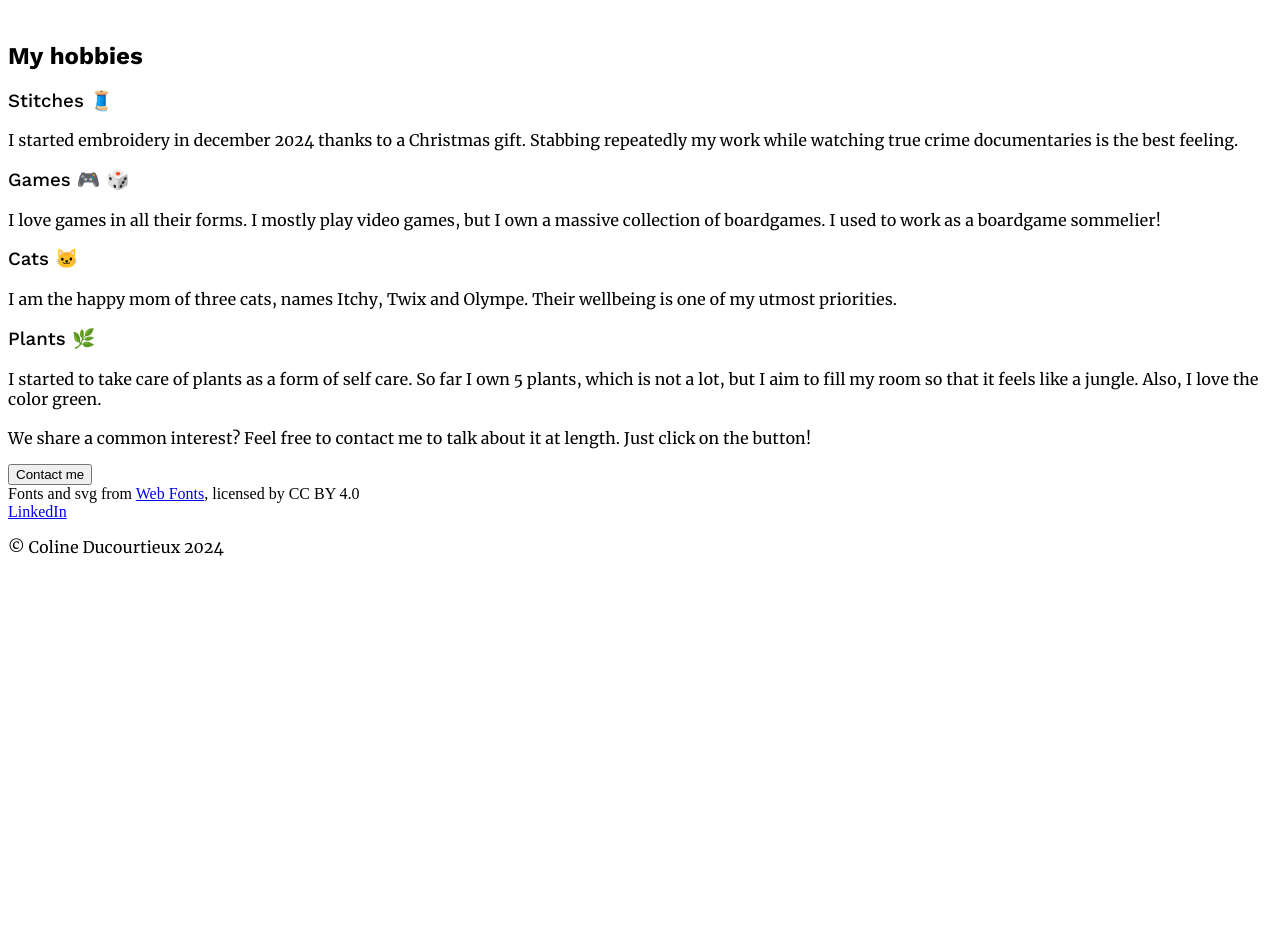
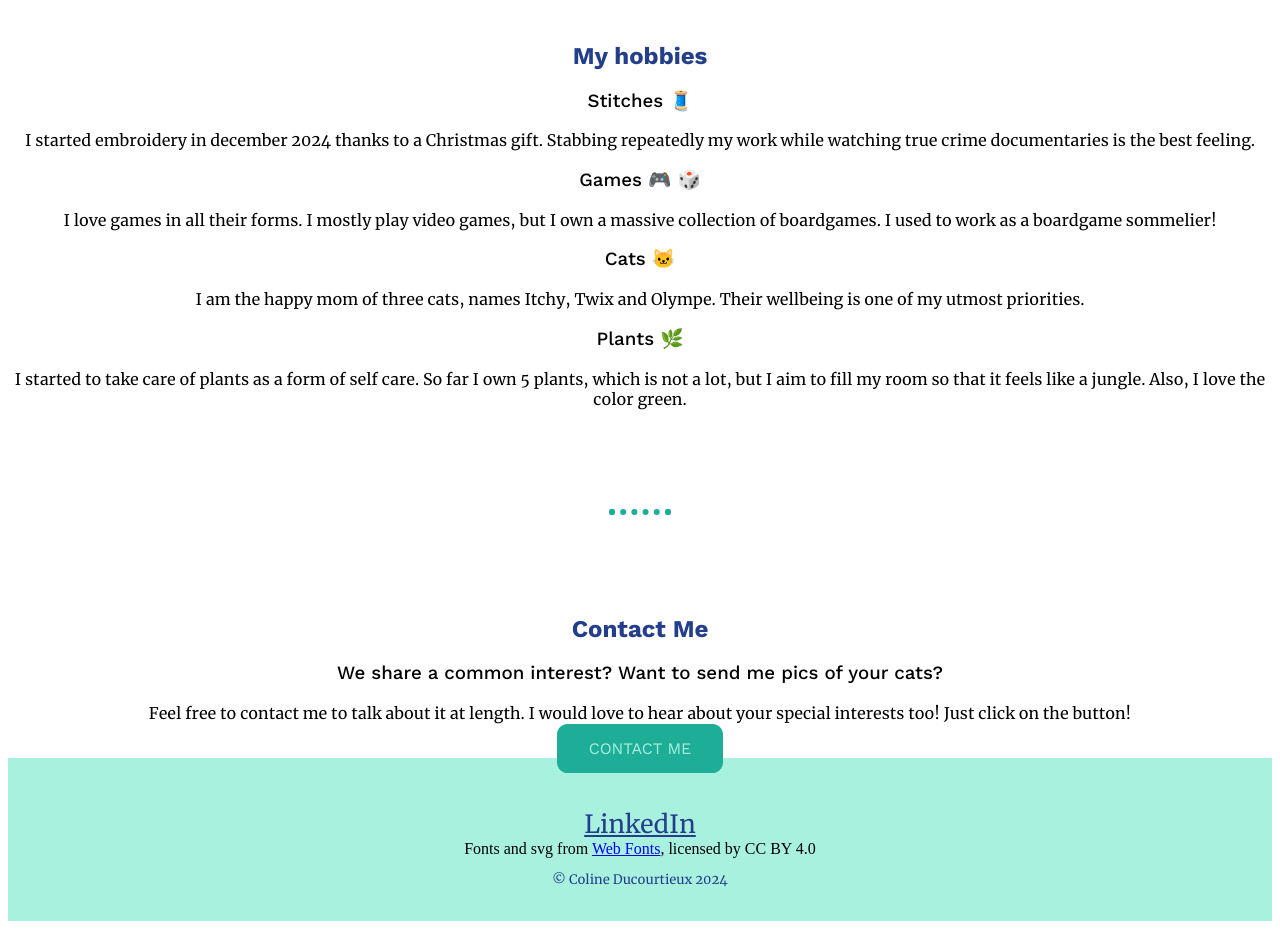
Before and after one commit to illdikko/capstone-personal-website, a plain HTML site: page index.html in a window 1280 px wide. Shown: the part 1200-2129 px from the top of the page. Before the commit the page ends 1773 px from the top, so only its background shows below. Drawn offline with Linux system fonts and the light colour scheme.

Commit message:
Modified CSS

```diff
--- a/index.html
+++ b/index.html
@@ -75,16 +75,18 @@
                 </div>
             </div>
         </div>
+        <hr>
         <div class="contact-me">
-            <h2></h2>
-            <p>We share a common interest? Feel free to contact me to talk about it at length. Just click on the button!</p>
-            <button class="contact-me">Contact me</button>
+            <h2>Contact Me</h2>
+            <h3>We share a common interest? Want to send me pics of your cats?</h3>
+            <p> Feel free to contact me to talk about it at length. I would love to hear about your special interests too! Just click on the button!</p>
+            <div><a class="btn" href="mailto:coline.ducourtieux@gmail.com">CONTACT ME</a></div>
         </div>
     </section>
-    <section></section>
+    <section>
     <div class="bottom-container">
-        <div>Fonts and svg from <a href="http://www.onlinewebfonts.com">Web Fonts</a>, licensed by CC BY 4.0</div>
         <a class="footer-link" href="https://www.linkedin.com/in/coline-ducourtieux/">LinkedIn</a>
+        <div classe="credits">Fonts and svg from <a href="http://www.onlinewebfonts.com">Web Fonts</a>, licensed by CC BY 4.0</div>
         <p class="copyright">© Coline Ducourtieux 2024</p>
     </div>
     </section>
--- a/style.css
+++ b/style.css
@@ -13,13 +13,19 @@
     src: url(./CSS/fonts/Merriweather-Regular.ttf);
 }
 
+body{
+    text-align: center;
+}
+
 h1 {
     font-family: Delius;
     font-size: 40px;
+    color: #233E8B;
 }
 
 #coline {
     font-size: 60px;
+    color: #1EAE98 ;
 }
 
 .title-text {
@@ -30,6 +36,7 @@ h1 {
 h2 {
     font-family: WorkSans;
     font-weight: 700;
+    color: #233E8B;
 }
 
 h3 {
@@ -39,11 +46,12 @@ h3 {
 
 p {
     font-family: Merriweather;
+    font-size: 16px;
 
 }
 
 hr {
-    border: dotted #87caca 6px;
+    border: dotted #1EAE98 6px;
     border-bottom: none;
     width: 4%;
     margin: 100px auto;
@@ -65,6 +73,44 @@ hr {
     border-radius: 50%;
 }
 
-#contact-me {
+.skills{
+}
+
+.contact-me{
+    margin: 0%;
+    display: block;
+
+}
+
+.btn{
+    background-color: #1EAE98;
     font-family: WorkSans;
+    color:#A9F1DF;
+    border-radius: 8pt;
+    padding: 15px 32px;
+    text-decoration: none;
 }
+
+.bottom-container{
+    display: block;
+    background-color: #A9F1DF;
+    padding: 50px 0 20px;
+}
+
+.footer-link{
+    font-family: Merriweather;
+    font-size: 25px ;
+    color: #233E8B;
+}
+
+.credits{
+    font-family: Merriweather;
+    font-size: 10px;
+    color: #233E8B;
+}
+
+.copyright{
+    font-family: Merriweather;
+    color: #233E8B;
+    font-size: 13px;
+}
```
